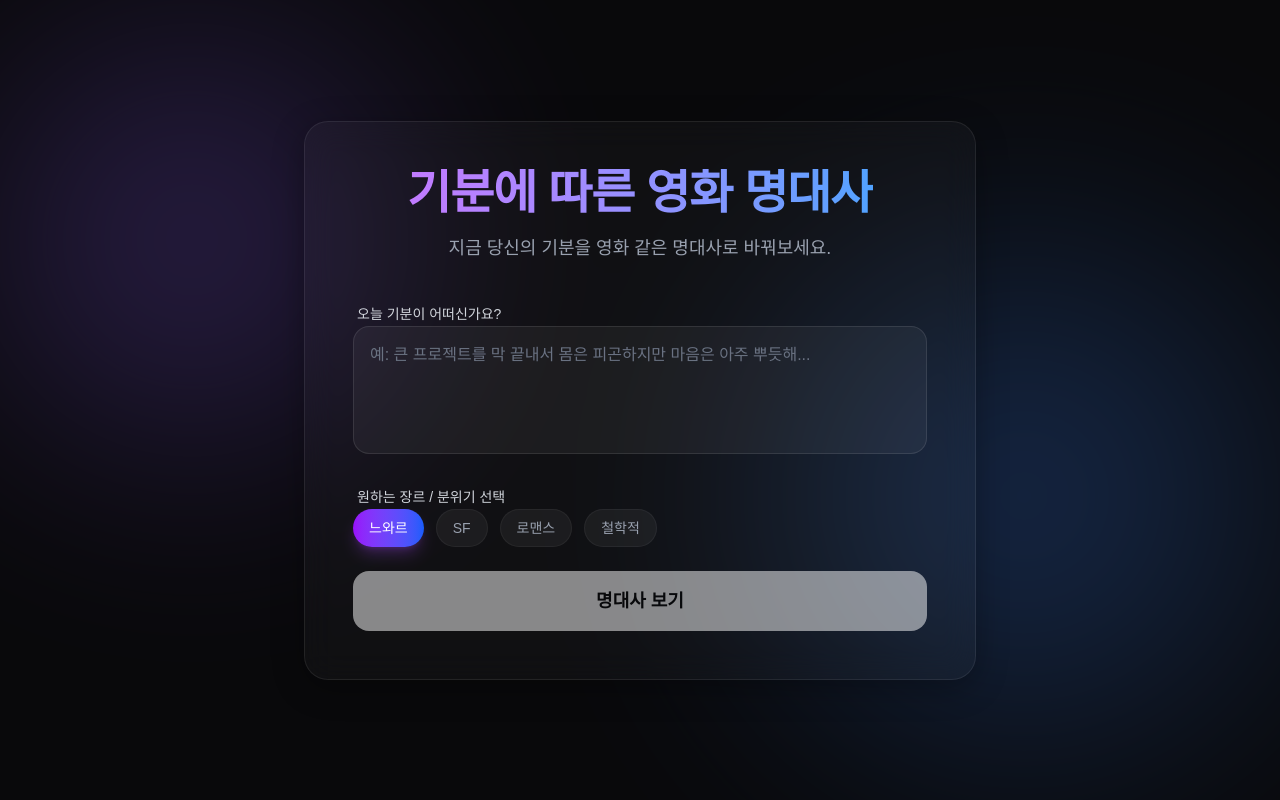
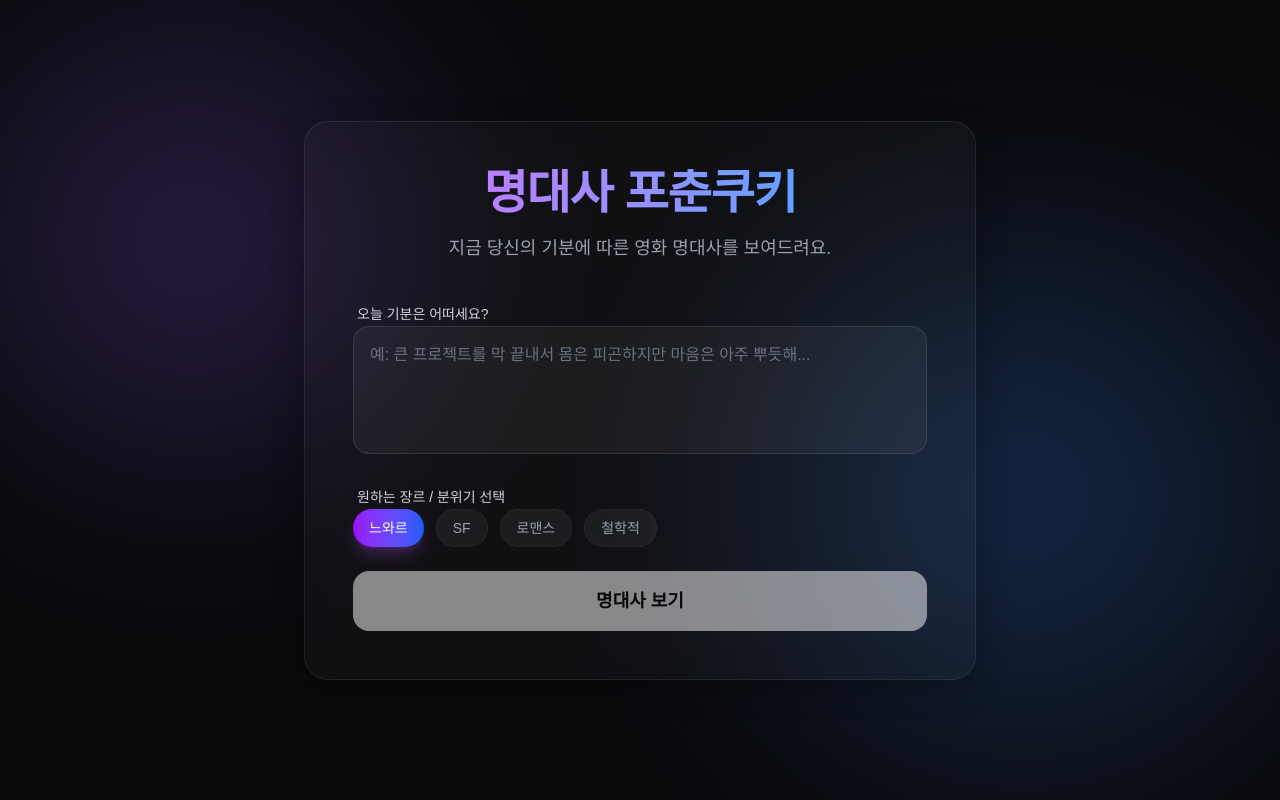
Before and after one commit to 0-dy/void-star, a Next.js app: page / in a window 1280 px wide. Built offline with nearby package versions, Linux system fonts and the light colour scheme.

Commit message:
Update UI text to Fortune Cookie branding

```diff
--- a/app/layout.tsx
+++ b/app/layout.tsx
@@ -13,7 +13,7 @@ const geistMono = Geist_Mono({
 });
 
 export const metadata: Metadata = {
-  title: "기분에 따른 영화 명대사",
+  title: "명대사 포춘쿠키",
   description: "당신의 기분과 상황을 아름다운 한 줄의 영화 명대사로 바꿔보세요.",
 };
 
--- a/app/page.tsx
+++ b/app/page.tsx
@@ -69,10 +69,10 @@ export default function Home() {
         {/* Hero Section */}
         <div className="text-center mb-10">
           <h1 className="text-4xl sm:text-5xl font-extrabold tracking-tight mb-4 bg-clip-text text-transparent bg-gradient-to-r from-purple-400 to-blue-400 animate-float">
-            기분에 따른 영화 명대사
+            명대사 포춘쿠키
           </h1>
           <p className="text-gray-400 text-lg break-keep">
-            지금 당신의 기분을 영화 같은 명대사로 바꿔보세요.
+            지금 당신의 기분에 따른 영화 명대사를 보여드려요.
           </p>
         </div>
 
@@ -80,7 +80,7 @@ export default function Home() {
         <div className="w-full space-y-6">
           <div className="space-y-3">
             <label htmlFor="mood" className="text-sm font-medium text-gray-300 ml-1">
-              오늘 기분이 어떠신가요?
+              오늘 기분은 어떠세요?
             </label>
             <textarea
               id="mood"
```
